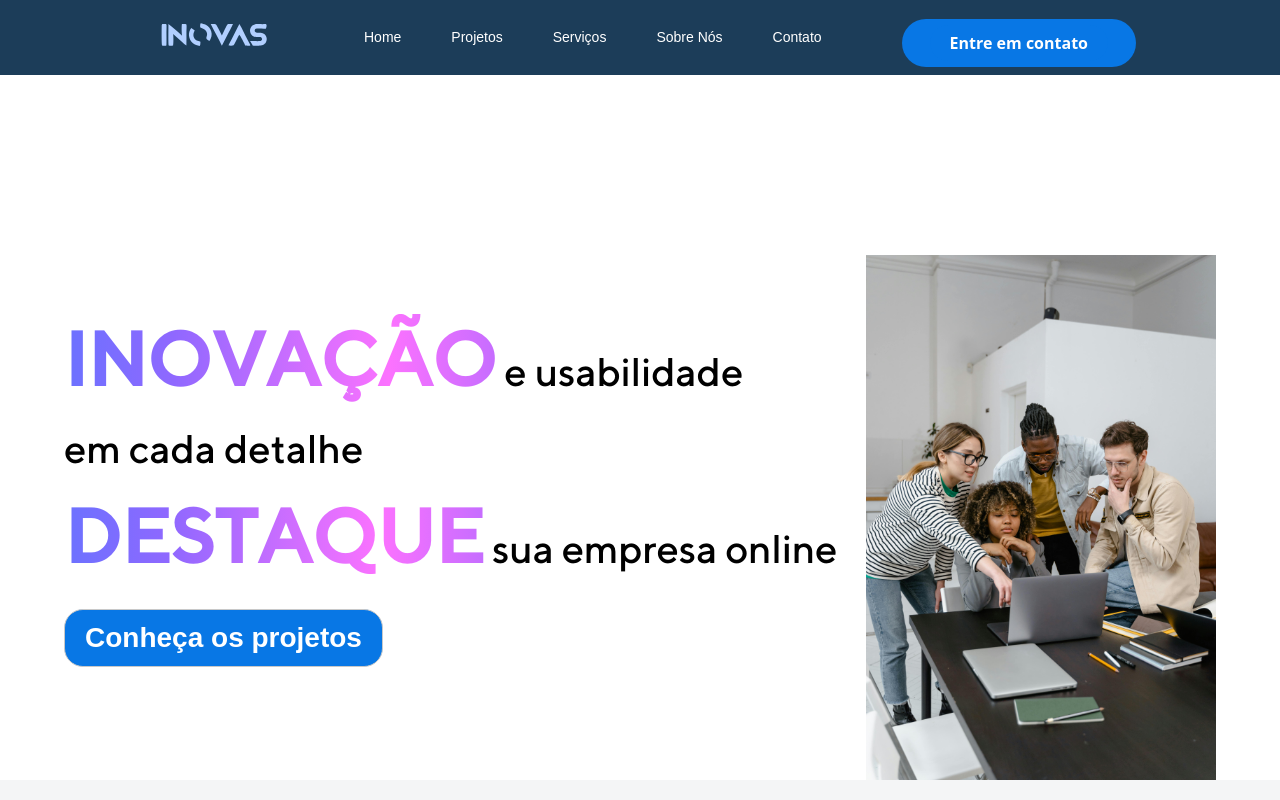
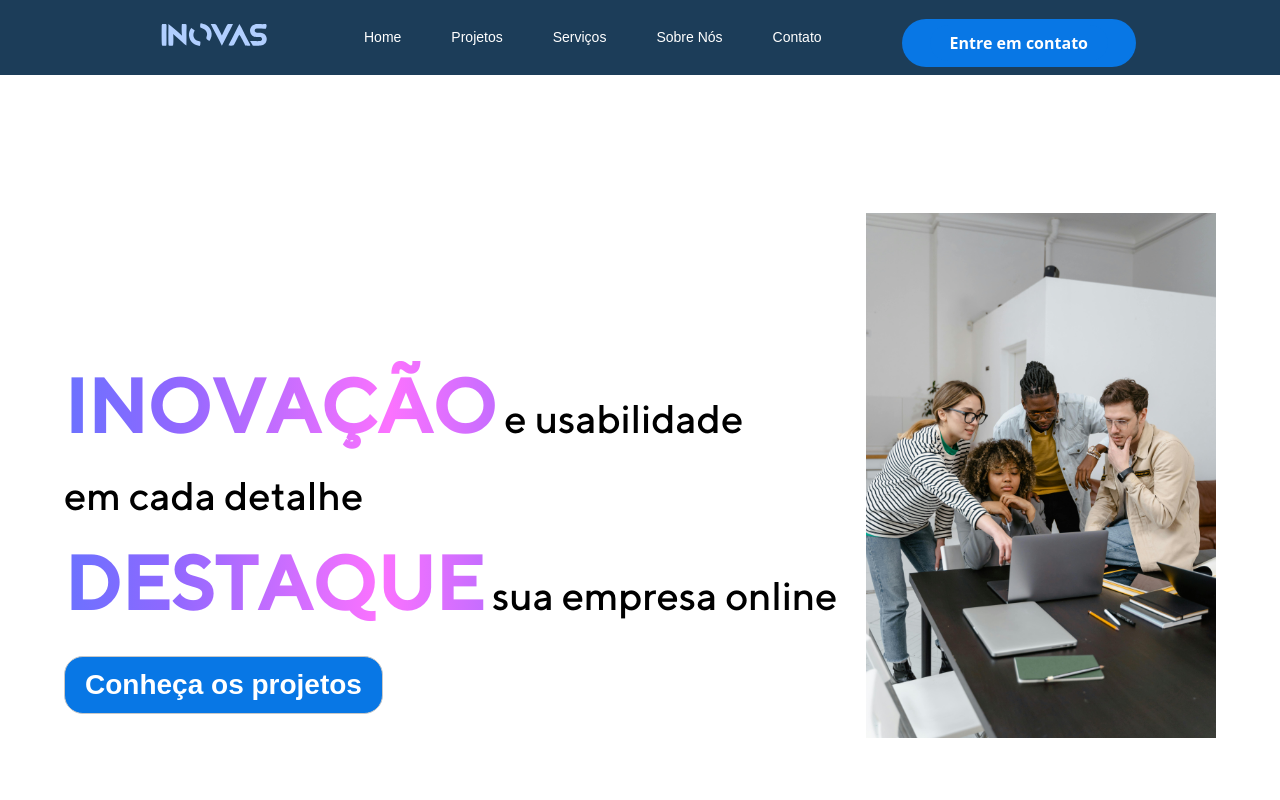
Before and after one commit to inovaSociety/inova---Projeto-3, a React (Vite) app in the folder inova/: page / in a window 1280 px wide. Shown: the top 800 px of the page. Built offline with nearby package versions, Linux system fonts and the light colour scheme; a web font is replaced by a local one.

Commit message:
Update Style.css

```diff
--- a/inova/src/components/home/Style.css
+++ b/inova/src/components/home/Style.css
@@ -1,12 +1,12 @@
 .hero{
-    width: 100%;
-    height: 90%;
+   min-height: 100vh;
     display: flex;
     align-items: center;
     justify-content: space-between;
     flex-wrap: wrap;
     padding: 0 5%;
     box-sizing: border-box;
+    margin-bottom: 10px;
 }
 
 .h-left{
@@ -26,6 +26,7 @@
 .sparkle{
     font-size: 75px;
     font-weight:lighter;
+    margin-top: -100px;
 
     /* Implementando a logica da letra animada - background -> @keyframes */
     background: linear-gradient( to right, #fc72ff,#8f68ff,#487bff,#8f68ff,#fc72ff);
@@ -100,5 +101,6 @@
 }
 
 .n-img{
-    padding-top: 180px;
+    /* colocar o codigo da imagem de novo depois */
+
 }
```
